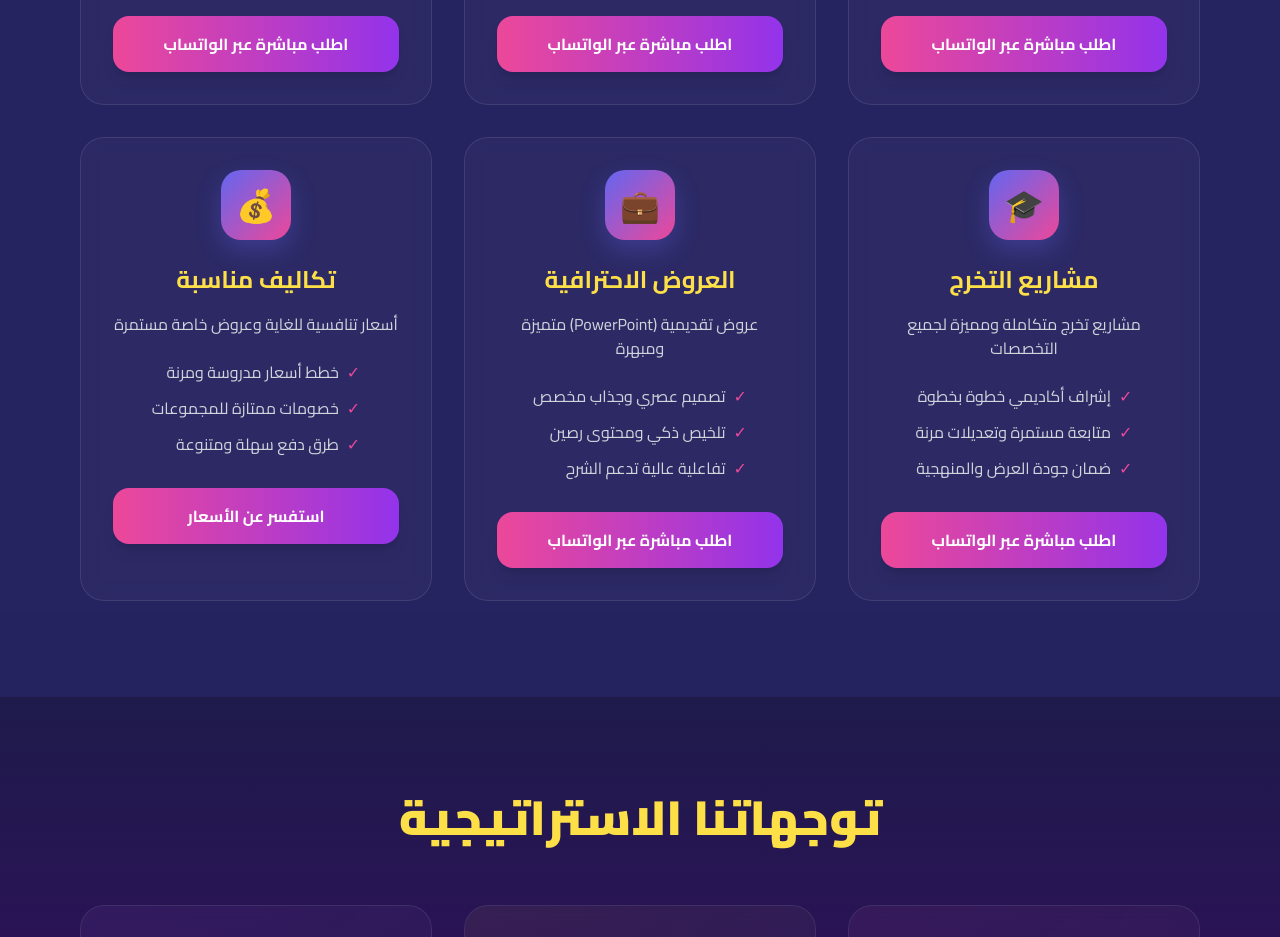
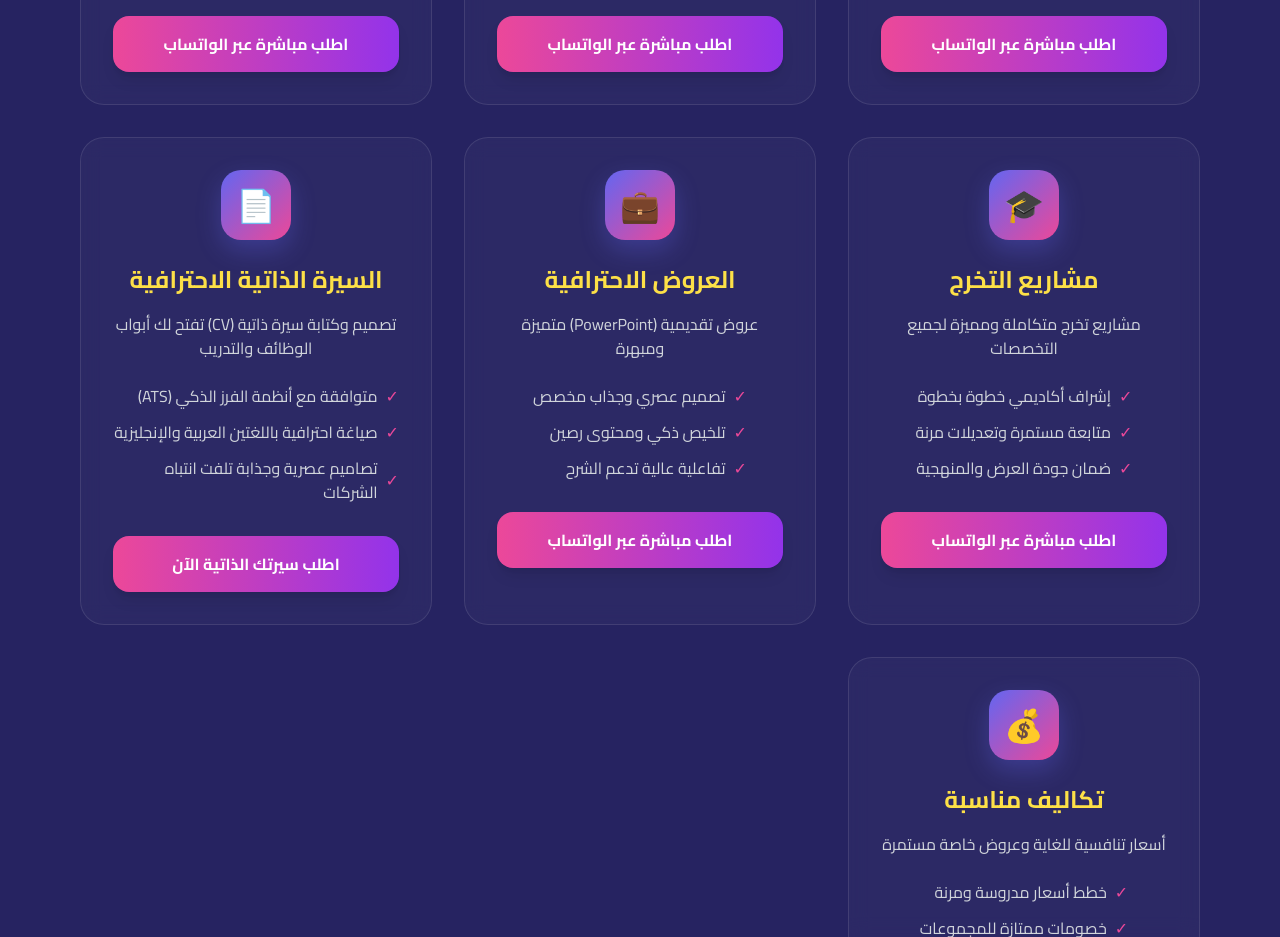
Before and after one commit to hadeelmubarak387-cmyk/my-services, a plain HTML site: page index.html in a window 1280 px wide. Shown: the part 1420-2357 px from the top of the page. Drawn offline with nearby package versions, Linux system fonts and the light colour scheme.

Commit message:
Update index.html

```diff
--- a/index.html
+++ b/index.html
@@ -267,6 +267,20 @@
                     </ul>
                     <a href="https://wa.me/967776280186?text=مرحباً، أريد طلب خدمة العروض الاحترافية" target="_blank" rel="noopener noreferrer" class="block w-full bg-gradient-to-r from-pink-500 to-purple-600 hover:from-pink-600 hover:to-purple-700 text-white text-center py-4 px-6 rounded-2xl font-bold transition-all shadow-lg">
                         اطلب مباشرة عبر الواتساب
+                    </a>
+                </div>
+                <!-- خدمة جديدة: السيرة الذاتية الاحترافية -->
+                <div class="service-card border border-white/10 p-8 rounded-3xl text-center" style="background: rgba(255,255,255,0.03); backdrop-filter: blur(10px);">
+                    <div class="icon-circle">📄</div>
+                    <h4 class="text-2xl font-bold text-yellow-300 mb-4">السيرة الذاتية الاحترافية</h4>
+                    <p class="text-gray-300 mb-6 text-base">تصميم وكتابة سيرة ذاتية (CV) تفتح لك أبواب الوظائف والتدريب</p>
+                    <ul class="text-gray-300 space-y-3 mb-8 text-right inline-block">
+                        <li class="flex items-center gap-2"><span class="text-pink-500">✓</span> متوافقة مع أنظمة الفرز الذكي (ATS)</li>
+                        <li class="flex items-center gap-2"><span class="text-pink-500">✓</span> صياغة احترافية باللغتين العربية والإنجليزية</li>
+                        <li class="flex items-center gap-2"><span class="text-pink-500">✓</span> تصاميم عصرية وجذابة تلفت انتباه الشركات</li>
+                    </ul>
+                    <a href="https://wa.me/967776280186?text=مرحباً، أريد طلب خدمة عمل سيرة ذاتية احترافية" target="_blank" rel="noopener noreferrer" class="block w-full bg-gradient-to-r from-pink-500 to-purple-600 hover:from-pink-600 hover:to-purple-700 text-white text-center py-4 px-6 rounded-2xl font-bold transition-all shadow-lg">
+                        اطلب سيرتك الذاتية الآن
                     </a>
                 </div>
 
```
